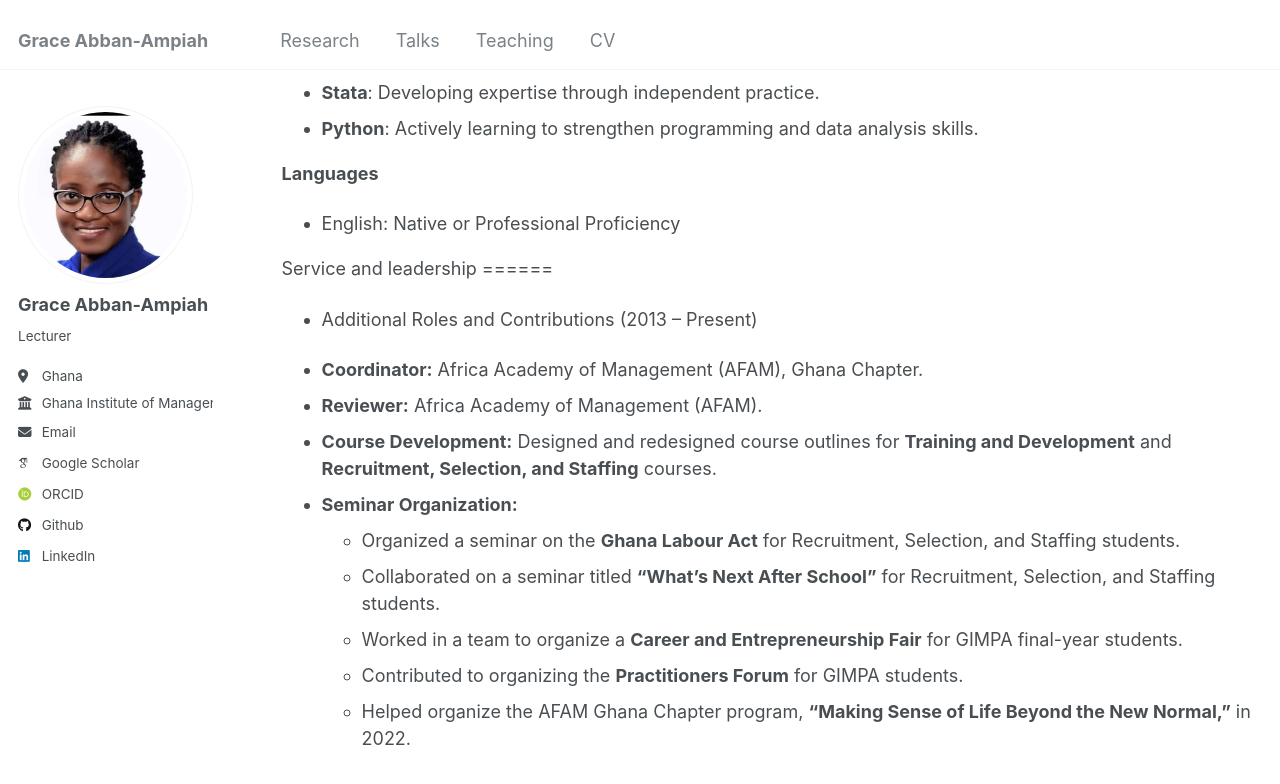
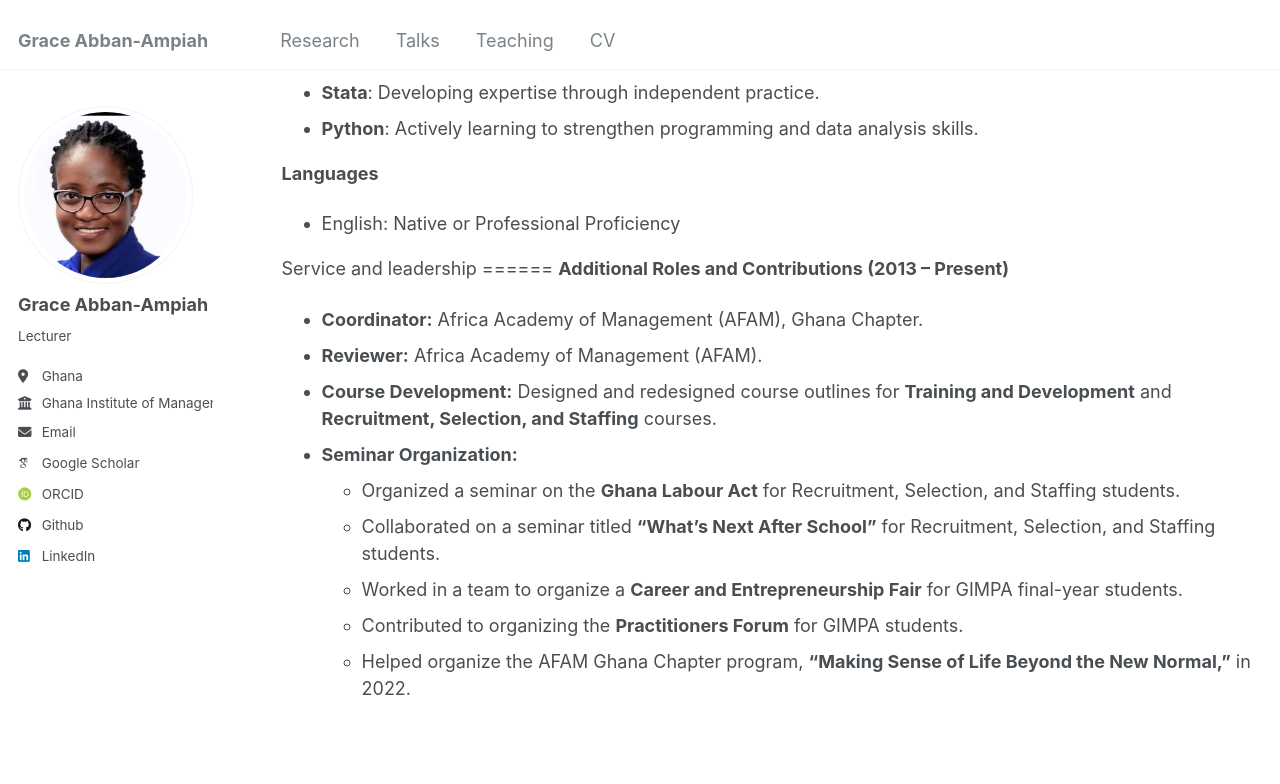
Before and after one commit to gabban-ampiah/gabban-ampiah.github.io, a Jekyll site: the page built from _pages/cv.md, in a window 1280 px wide and 900 px high, scrolled down 1583 px. Shown: the top 784 px of the window. Built offline with Jekyll 4.4.1, drawn with Linux system fonts in a browser that asks for light colours; some web fonts are replaced.

Commit message:
Update cv.md

```diff
--- a/_pages/cv.md
+++ b/_pages/cv.md
@@ -82,7 +82,7 @@ Teaching
 -->
 Service and leadership
 ======
-* Additional Roles and Contributions (2013 – Present)
+**Additional Roles and Contributions (2013 – Present)**
 
 - **Coordinator:** Africa Academy of Management (AFAM), Ghana Chapter.
 - **Reviewer:** Africa Academy of Management (AFAM).
```
